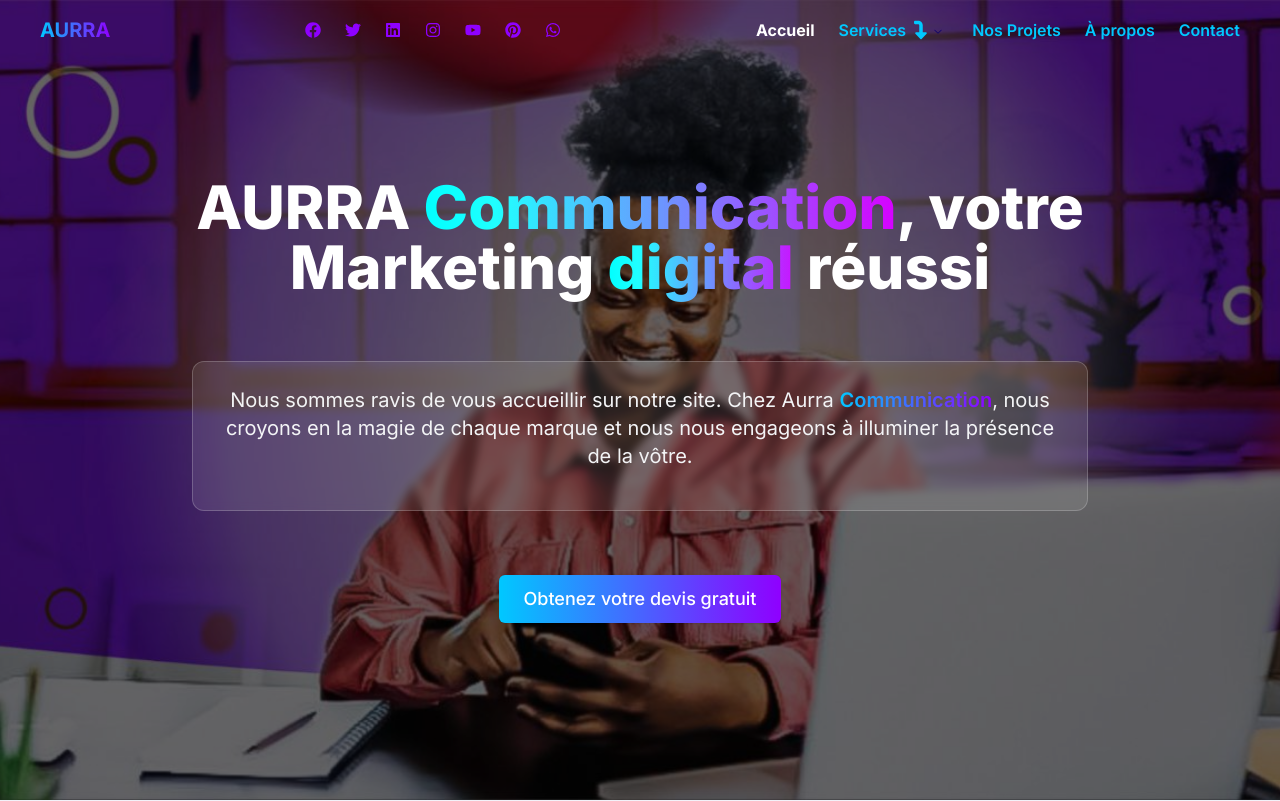
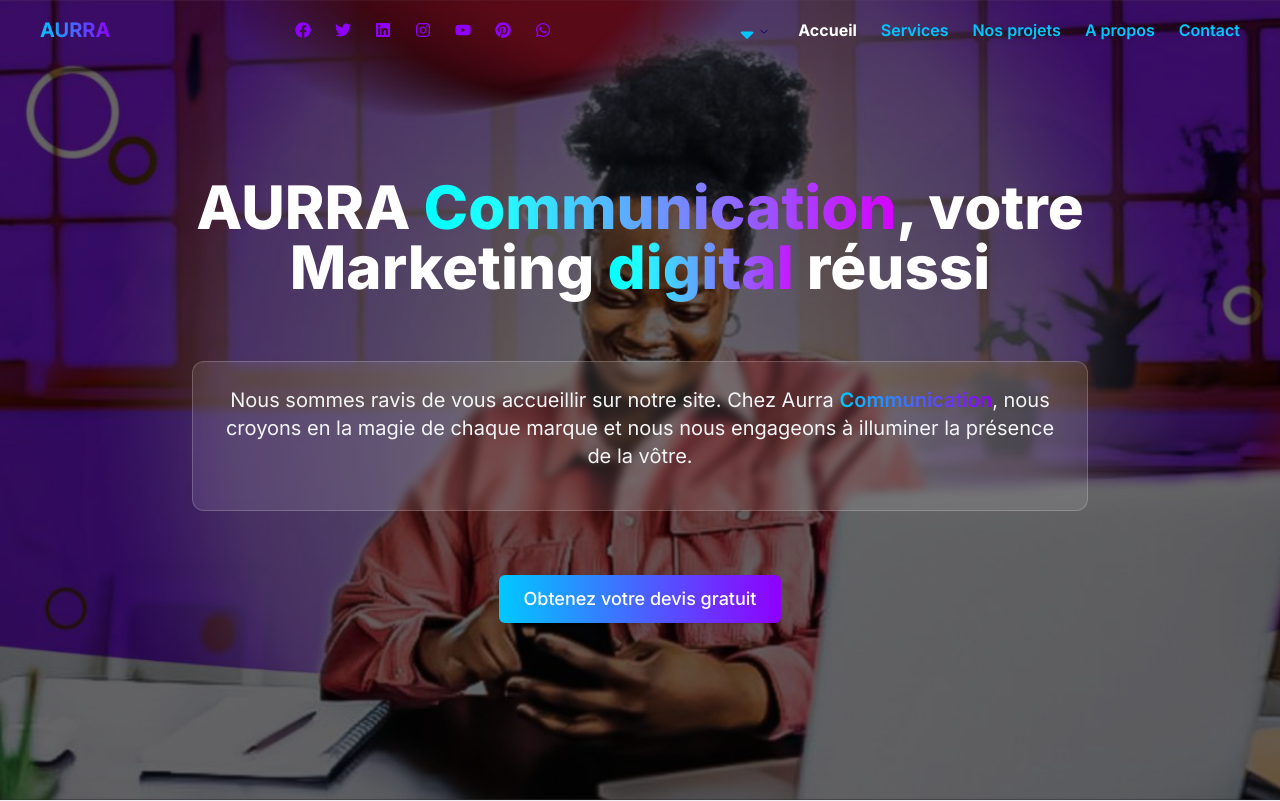
Before and after one commit to AyenaCode/appAURRA, a Next.js app: page / in a window 1280 px wide. Shown: the top 801 px of the page. Built offline with nearby package versions, Linux system fonts and the light colour scheme.

Commit message:
navrefactor

```diff
--- a/app/_components/elements/Navbar.tsx
+++ b/app/_components/elements/Navbar.tsx
@@ -1,59 +1,55 @@
 "use client";
-import { servicesPage } from "@/app/modules/Setting";
-import {
-  NavigationMenu,
-  NavigationMenuContent,
-  NavigationMenuItem,
-  NavigationMenuLink,
-  NavigationMenuTrigger,
-} from "@/components/ui/navigation-menu";
+
+import { navItems } from "@/app/modules/Setting";
 import { cn } from "@/lib/utils";
 import Link from "next/link";
 import { usePathname } from "next/navigation";
 import { useEffect, useState } from "react";
 import { FaBars, FaTimes } from "react-icons/fa";
-import { FaTurnDown } from "react-icons/fa6";
 import { Span } from "../elements/Span";
 import { SocialMedia } from "../pgaeSections/Footer";
+import { ServiceNav } from "./ServiceNav";
 
 export const Navbar = () => {
   const pathname = usePathname();
   const [isOpen, setIsOpen] = useState(false);
   const [scrolled, setScrolled] = useState(false);
-
-  useEffect(() => {
-    setIsOpen(false); // Ferme le menu quand la route change
-  }, [pathname]);
-
   const toggleMenu = (e: React.MouseEvent) => {
     e.stopPropagation();
-    setIsOpen(!isOpen);
+    setIsOpen((prev) => !prev);
   };
 
   const closeMenu = () => setIsOpen(false);
 
+  const MobileMenu = () => {
+    return (
+      <button
+        className="md:hidden bg-transparent text-blueColor"
+        onClick={toggleMenu}
+        aria-label="Toggle menu"
+      >
+        {isOpen ? (
+          <FaTimes className="w-6 h-6" />
+        ) : (
+          <FaBars className="w-6 h-6" />
+        )}
+      </button>
+    );
+  };
+
   useEffect(() => {
     const handleScroll = () => setScrolled(window.scrollY > 50);
+    window.addEventListener("scroll", handleScroll);
+    return () => window.removeEventListener("scroll", handleScroll);
+  }, []);
+
+  useEffect(() => {
     const handleClickOutside = (e: MouseEvent) => {
       if (isOpen && !(e.target as Element).closest("nav")) closeMenu();
     };
-
-    window.addEventListener("scroll", handleScroll);
     document.addEventListener("click", handleClickOutside);
-
-    return () => {
-      window.removeEventListener("scroll", handleScroll);
-      document.removeEventListener("click", handleClickOutside);
-    };
+    return () => document.removeEventListener("click", handleClickOutside);
   }, [isOpen]);
-
-  const navLinkClass =
-    "hover:text-violetColor text-blueColor transition-colors duration-300";
-  const activeNavLinkClass = "text-white font-bold";
-
-  const getLinkClass = (path: string) => {
-    return pathname === path ? activeNavLinkClass : navLinkClass;
-  };
 
   return (
     <nav
@@ -62,22 +58,11 @@ export const Navbar = () => {
       }`}
     >
       <div className="mx-auto px-10 py-1 flex justify-between items-center">
-        <Link href="/" className="text-xl font-bold" onClick={closeMenu}>
+        <Link href="/" className="text-xl font-bold">
           <Span>AURRA</Span>
         </Link>
         <SocialMedia className="space-x-2 lg:space-x-6 text-violetColor" />
-        <button
-          className="md:hidden bg-transparent text-blueColor"
-          onClick={toggleMenu}
-          aria-label="Toggle menu"
-        >
-          {isOpen ? (
-            <FaTimes className="w-6 h-6" />
-          ) : (
-            <FaBars className="w-6 h-6" />
-          )}
-        </button>
-
+        <MobileMenu />
         <ul
           className={`md:flex space-x-6 font-semibold items-center transition-all duration-300 ${
             isOpen
@@ -86,115 +71,23 @@ export const Navbar = () => {
           } md:relative md:bg-transparent md:p-0 md:flex`}
         >
           <li>
-            <Link href="/" className={getLinkClass("/")} onClick={closeMenu}>
-              Accueil
-            </Link>
+            <ServiceNav />
           </li>
-          <li>
-            <NavigationMenu>
-              <NavigationMenuItem className="flex items-center gap-1">
-                <Link
-                  href="/services"
-                  className={getLinkClass("/services")}
-                  onClick={closeMenu}
-                >
-                  Services
-                </Link>
-                <NavigationMenuTrigger className="bg-transparent hover:bg-transparent px-1">
-                  <FaTurnDown className="h-6 text-blueColor" />
-                </NavigationMenuTrigger>
-                <NavigationMenuContent>
-                  <div className="fixed left-1/2 transform -translate-x-1/2 z-50 bg-white dark:bg-gray-900 rounded-lg shadow-lg max-h-[80vh] overflow-y-auto">
-                    <ul className="grid w-[90vw] max-w-[800px] gap-3 p-4 md:grid-cols-2 lg:grid-cols-3">
-                      {servicesPage.map((service) => (
-                        <ListItem
-                          key={service.href}
-                          href={service.href}
-                          title={service.title}
-                          className="hover:bg-gray-100 dark:hover:bg-gray-800 transition-colors duration-150"
-                        >
-                          <div className="flex items-center gap-3">
-                            <div className="flex-shrink-0 w-10 h-10 rounded-full bg-gradient-to-r from-blueColor to-violetColor flex items-center justify-center">
-                              <span className="text-xl text-white">
-                                {service.icon}
-                              </span>
-                            </div>
-                            <p className="line-clamp-2 text-sm leading-snug text-muted-foreground">
-                              {service.description}
-                            </p>
-                          </div>
-                        </ListItem>
-                      ))}
-                    </ul>
-                  </div>
-                </NavigationMenuContent>
-              </NavigationMenuItem>
-            </NavigationMenu>
-          </li>
-          <li>
-            <Link
-              href="/#projects"
-              className={navLinkClass}
-              onClick={closeMenu}
-            >
-              Nos Projets
-            </Link>
-          </li>
-          <li>
-            <Link
-              href="/a-propos"
-              className={getLinkClass("/a-propos")}
-              onClick={closeMenu}
-            >
-              À propos
-            </Link>
-          </li>
-          <li>
-            <Link
-              href="/contact"
-              className={getLinkClass("/contact")}
-              onClick={closeMenu}
-            >
-              Contact
-            </Link>
-          </li>
+          {navItems.map((link) => (
+            <li key={link.name}>
+              <Link
+                href={link.href}
+                className={cn(
+                  "hover:text-violetColor text-blueColor transition-colors duration-300",
+                  { "text-white font-bold": pathname === link.href }
+                )}
+              >
+                {link.name}
+              </Link>
+            </li>
+          ))}
         </ul>
       </div>
     </nav>
   );
 };
-
-const ListItem = ({
-  className,
-  title,
-  children,
-  href,
-  ...props
-}: {
-  className?: string;
-  title: string;
-  children: React.ReactNode;
-  href: string;
-  [key: string]: unknown;
-}) => {
-  return (
-    <li>
-      <NavigationMenuLink asChild>
-        <Link
-          href={href}
-          className={cn(
-            "block select-none rounded-lg p-4 no-underline outline-none transition-colors",
-            "hover:bg-accent hover:text-accent-foreground",
-            "focus:bg-accent focus:text-accent-foreground",
-            "dark:hover:bg-gray-800",
-            className
-          )}
-          {...props}
-        >
-          <div className="text-lg font-semibold mb-2">{title}</div>
-          {children}
-        </Link>
-      </NavigationMenuLink>
-    </li>
-  );
-};
--- /dev/null
+++ b/app/_components/elements/ServiceNav.tsx
@@ -0,0 +1,79 @@
+import { servicesPage } from "@/app/modules/Setting";
+import {
+  NavigationMenu,
+  NavigationMenuContent,
+  NavigationMenuItem,
+  NavigationMenuLink,
+  NavigationMenuTrigger,
+} from "@/components/ui/navigation-menu";
+import { cn } from "@/lib/utils";
+import Link from "next/link";
+import { FaSortDown } from "react-icons/fa";
+
+export const ServiceNav = () => {
+  return (
+    <NavigationMenu>
+      <NavigationMenuItem className="flex items-center gap-1">
+        <NavigationMenuTrigger className="bg-transparent hover:bg-transparent px-1">
+          <FaSortDown className="h-6 text-blueColor" />
+        </NavigationMenuTrigger>
+        <NavigationMenuContent>
+          <div className="fixed left-1/2 transform -translate-x-1/2 z-50 bg-white dark:bg-gray-900 rounded-lg shadow-lg max-h-[80vh] overflow-y-auto">
+            <ul className="grid w-[90vw] max-w-[800px] gap-3 p-4 md:grid-cols-2 lg:grid-cols-3">
+              {servicesPage.map((service) => (
+                <ListItem
+                  key={service.href}
+                  href={service.href}
+                  title={service.title}
+                  className="hover:bg-gray-100 dark:hover:bg-gray-800 transition-colors duration-150"
+                >
+                  <div className="flex items-center gap-3">
+                    <div className="flex-shrink-0 w-10 h-10 rounded-full bg-gradient-to-r from-blueColor to-violetColor flex items-center justify-center">
+                      <span className="text-xl text-white">{service.icon}</span>
+                    </div>
+                    <p className="line-clamp-2 text-sm leading-snug text-muted-foreground">
+                      {service.description}
+                    </p>
+                  </div>
+                </ListItem>
+              ))}
+            </ul>
+          </div>
+        </NavigationMenuContent>
+      </NavigationMenuItem>
+    </NavigationMenu>
+  );
+};
+
+const ListItem = ({
+  className,
+  title,
+  children,
+  href,
+  ...props
+}: {
+  className?: string;
+  title: string;
+  children: React.ReactNode;
+  href: string;
+  [key: string]: unknown;
+}) => (
+  <li>
+    <NavigationMenuLink asChild>
+      <Link
+        href={href}
+        className={cn(
+          "block select-none rounded-lg p-4 no-underline outline-none transition-colors",
+          "hover:bg-accent hover:text-accent-foreground",
+          "focus:bg-accent focus:text-accent-foreground",
+          "dark:hover:bg-gray-800",
+          className
+        )}
+        {...props}
+      >
+        <div className="text-lg font-semibold mb-2">{title}</div>
+        {children}
+      </Link>
+    </NavigationMenuLink>
+  </li>
+);
--- a/app/modules/Setting.tsx
+++ b/app/modules/Setting.tsx
@@ -159,3 +159,12 @@ export const servicesPage = [
     icon: "🔍",
   },
 ];
+
+//Navigation
+export const navItems = [
+  { name: "Accueil", href: "/" },
+  { name: "Services", href: "/services" },
+  { name: "Nos projets", href: "/#projects" },
+  { name: "A propos", href: "/a-propos" },
+  { name: "Contact", href: "/contact" },
+];
```
